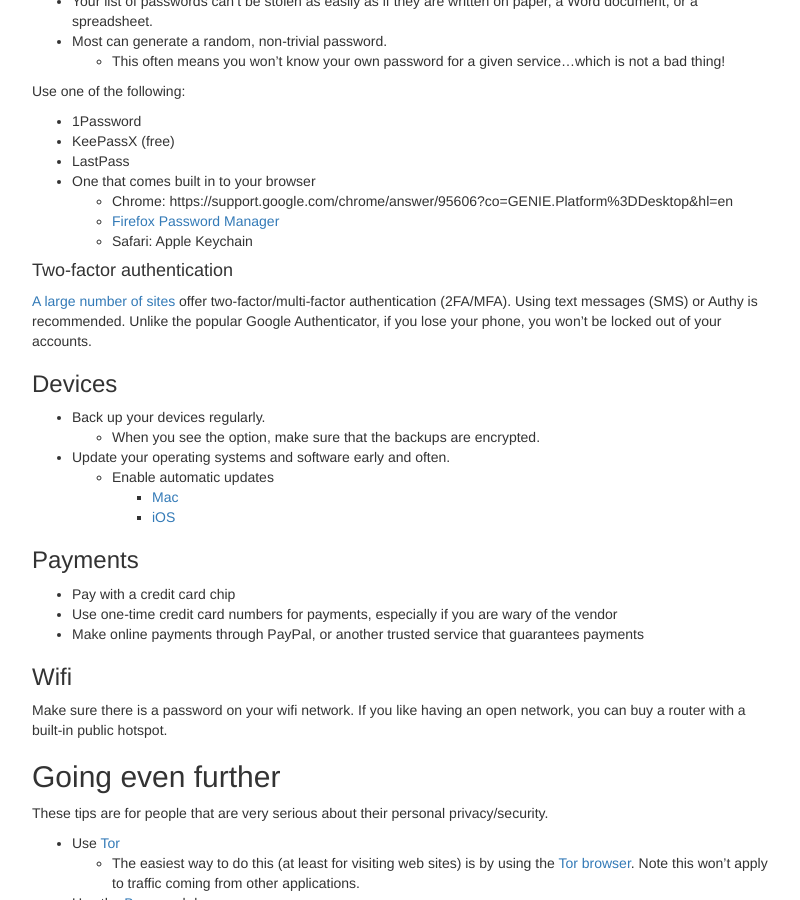
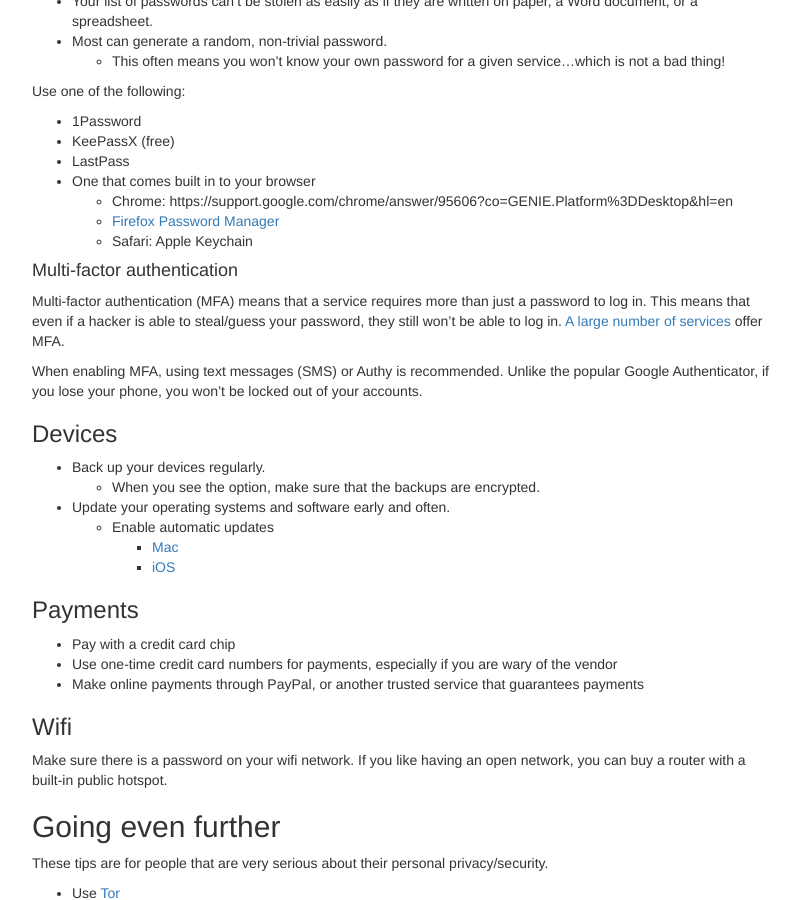
Before and after one commit to afeld/personal-security, a Jekyll site: the page built from index.md, in a window 1280 px wide and 900 px high, scrolled down 1463 px. Shown: the whole window, without its empty margins (239-1039 px from the left). Built offline with Jekyll 4.4.1, drawn with Linux system fonts in a browser that asks for light colours; our own code applies the rules of GitHub Pages for plain Markdown files; some of the changed text lies outside the part shown.

Commit message:
elaborate on MFA

```diff
--- a/index.md
+++ b/index.md
@@ -79,9 +79,11 @@ Use one of the following:
   - [Firefox Password Manager](https://support.mozilla.org/en-US/kb/password-manager-remember-delete-change-and-import)
   - Safari: Apple Keychain
 
-#### Two-factor authentication
+#### Multi-factor authentication
 
-[A large number of sites](https://twofactorauth.org/) offer two-factor/multi-factor authentication (2FA/MFA). Using text messages (SMS) or Authy is recommended. Unlike the popular Google Authenticator, if you lose your phone, you won't be locked out of your accounts.
+Multi-factor authentication (MFA) means that a service requires more than just a password to log in. This means that even if a hacker is able to steal/guess your password, they still won't be able to log in. [A large number of services](https://twofactorauth.org/) offer MFA.
+
+When enabling MFA, using text messages (SMS) or Authy is recommended. Unlike the popular Google Authenticator, if you lose your phone, you won't be locked out of your accounts.
 
 ### Devices
 
```
Also changed, not shown: other parts of index.md (+1 -1 lines).
